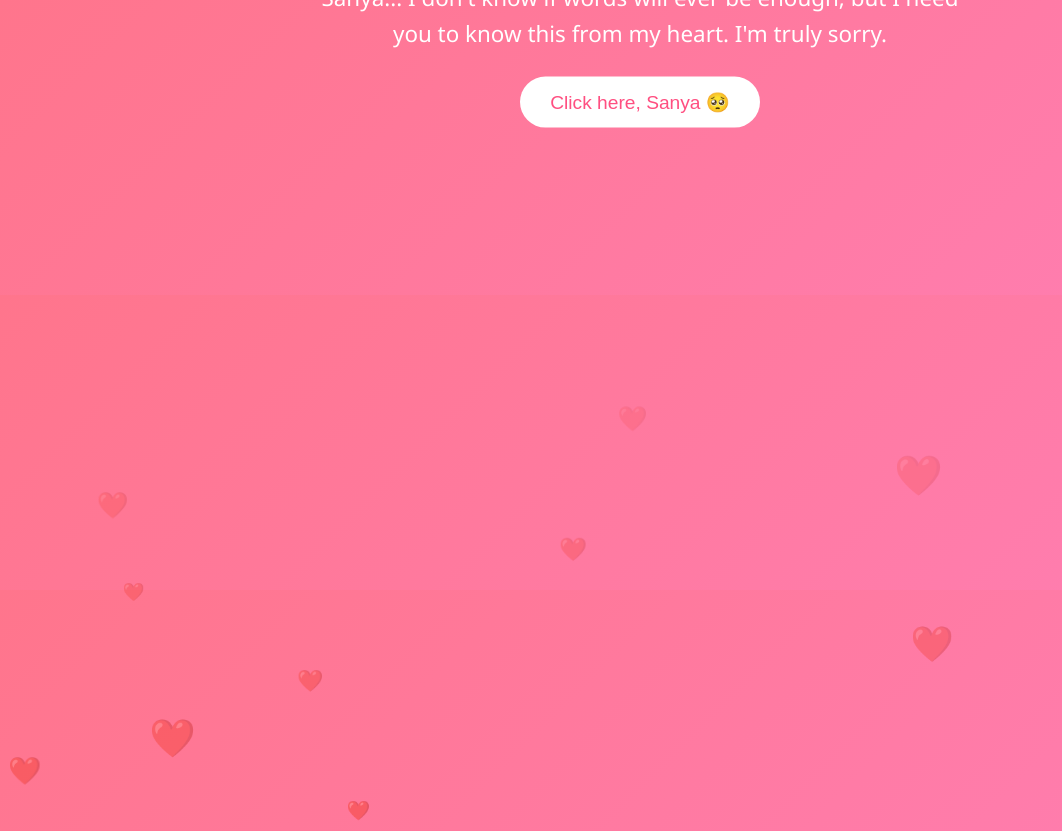
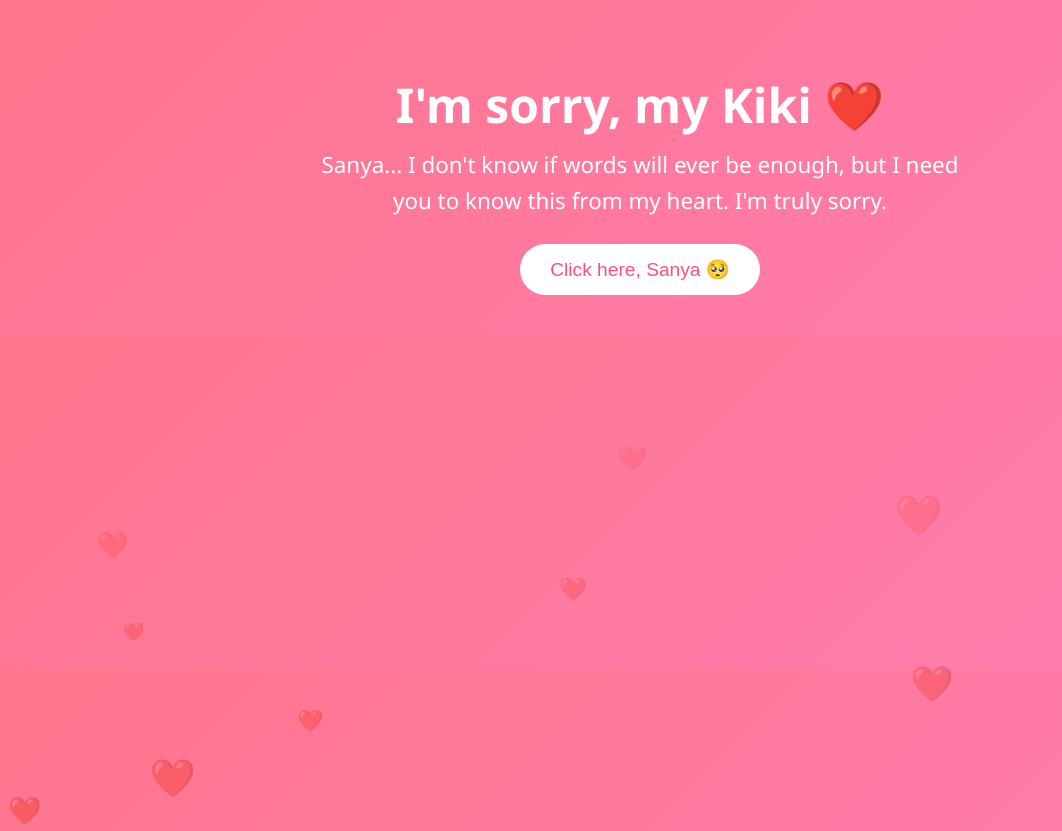
Before and after one commit to anshkumat1-oss/kiki, a plain HTML site: page index.html in a window 1280 px wide. Shown: the top 831 px of the page, without its empty margins (0-1062 px from the left). Drawn offline with Linux system fonts and the light colour scheme.

Commit message:
Update index.html

```diff
--- a/index.html
+++ b/index.html
@@ -15,12 +15,10 @@ body {
   text-align: center;
   color: white;
 }
-
 .container {
-  position: relative;
-  top: 50%;
-  transform: translateY(-50%);
-  padding: 20px;
+  padding: 40px 20px;
+  margin: 0 auto;
+  max-width: 700px;
 }
 
 h1 {
```
